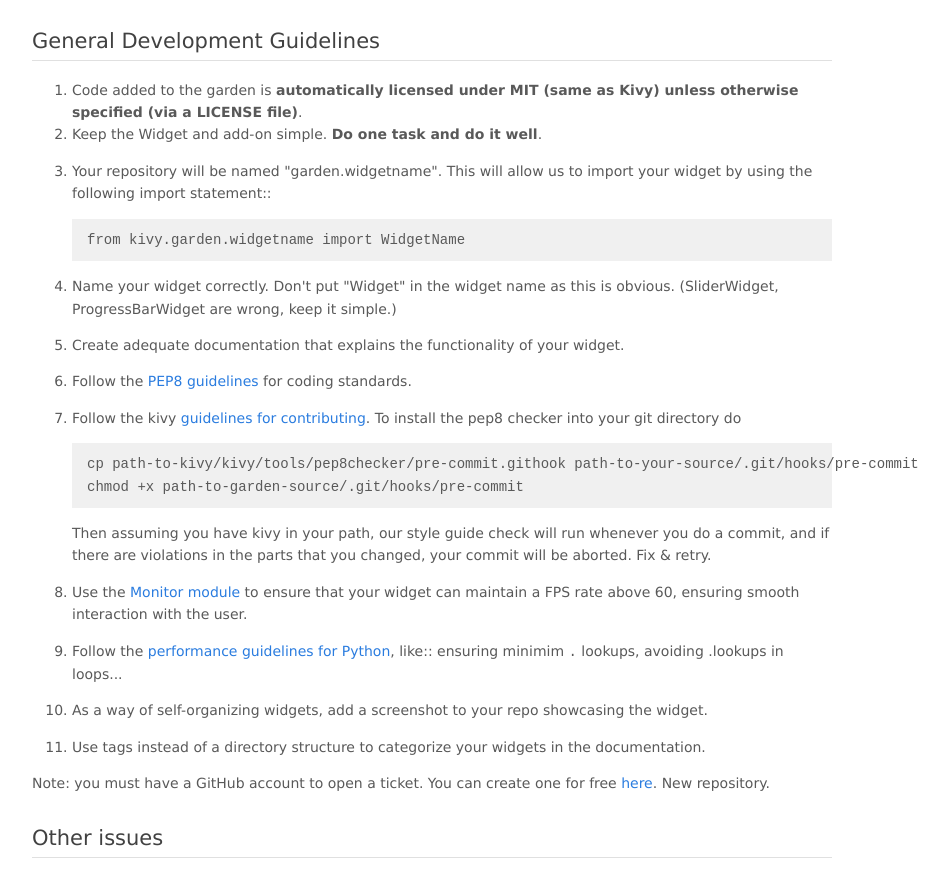
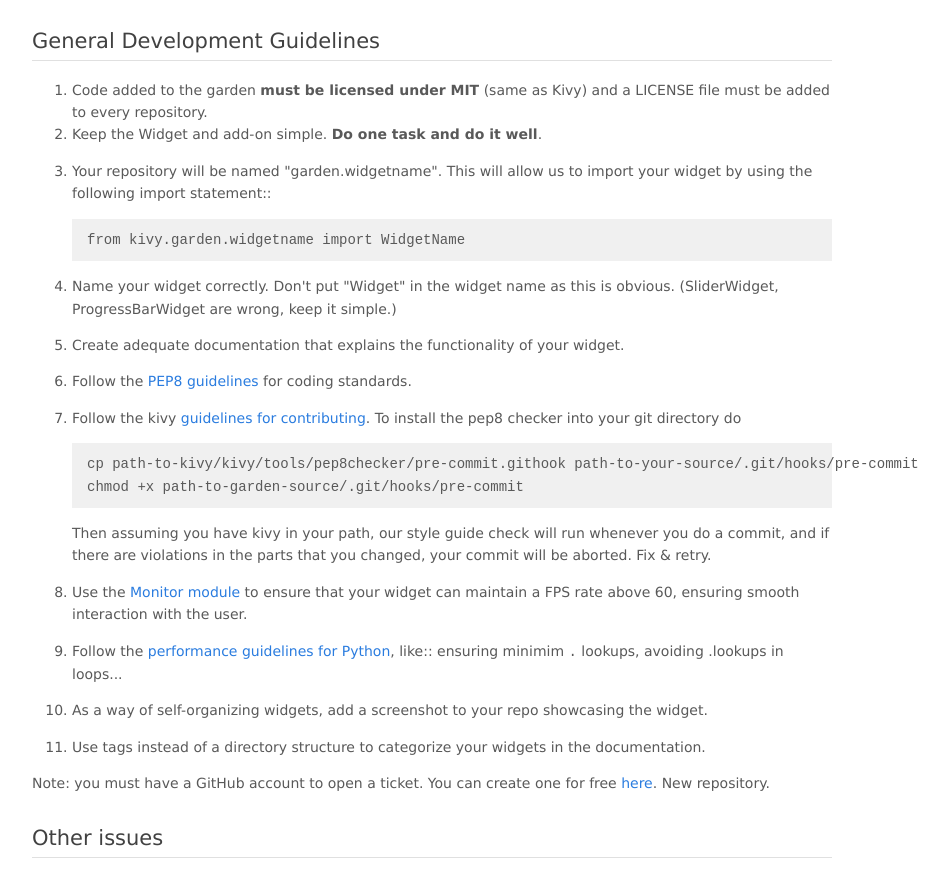
Before and after one commit to kivy-garden/kivy-garden.github.io, a plain HTML site: page index.html in a window 1280 px wide. Shown: the part 1162-2035 px from the top of the page, without its empty margins (208-1153 px from the left). Drawn offline with Linux system fonts and the light colour scheme.

Commit message:
Update index.html

```diff
--- a/index.html
+++ b/index.html
@@ -81,8 +81,8 @@
 		<h2>General Development Guidelines</h2>
 
 		<ol>
-			<li>Code added to the garden is <strong>automatically licensed under MIT (same as Kivy) unless
-			    otherwise specified (via a LICENSE file)</strong>.
+			<li>Code added to the garden <strong>must be licensed under MIT</strong> (same as Kivy) and
+			     a LICENSE file must be added to every repository.
 			</li>
 			<li>Keep the Widget and add-on simple. <strong>Do one task and do it well</strong>.</li>
 			<li>
```
